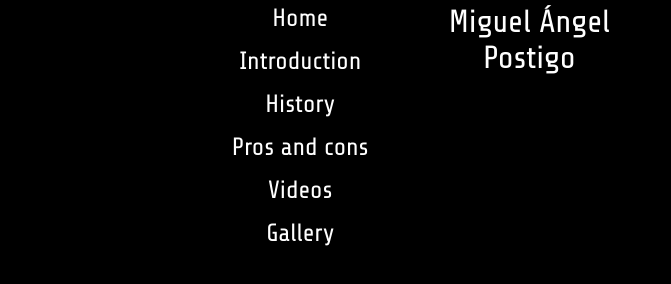
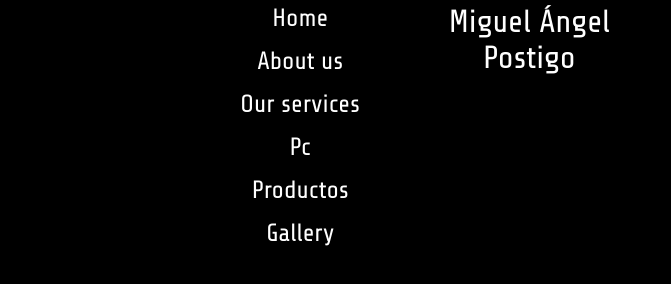
Before and after one commit to Xmiguelonn/Portfolio, a plain HTML site: page PROYECTO/index.html in a window 1280 px wide. Shown: the part 6769-7053 px from the top of the page, 96-767 px from the left. Drawn offline with Linux system fonts and the light colour scheme.

Commit message:
index.html

```diff
--- a/PROYECTO/index.html
+++ b/PROYECTO/index.html
@@ -302,10 +302,10 @@
                       <h4>NAV</h4>
                       <ul>
                           <li><a href="#hero">Home</a></li>
-                          <li><a href="#intro">Introduction</a></li>
-                          <li><a href="#Servicios">History</a></li>
-                          <li><a href="#PCs">Pros and cons</a></li>
-                          <li><a href="#fotos">Videos</a></li>
+                          <li><a href="#intro">About us</a></li>
+                          <li><a href="#Servicios">Our services</a></li>
+                          <li><a href="#PCs">Pc</a></li>
+                          <li><a href="#fotos">Productos</a></li>
                           <li><a href="#gallery">Gallery</a></li>
                       </ul>
                   </div>
```
